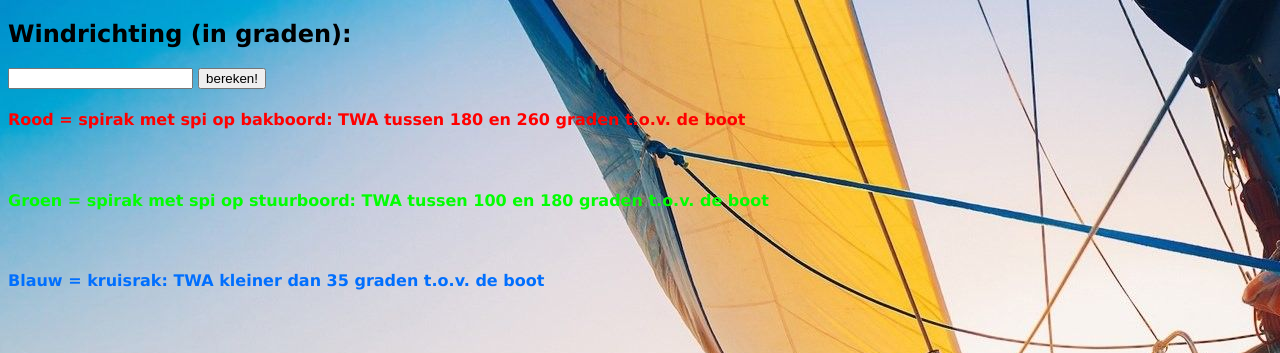
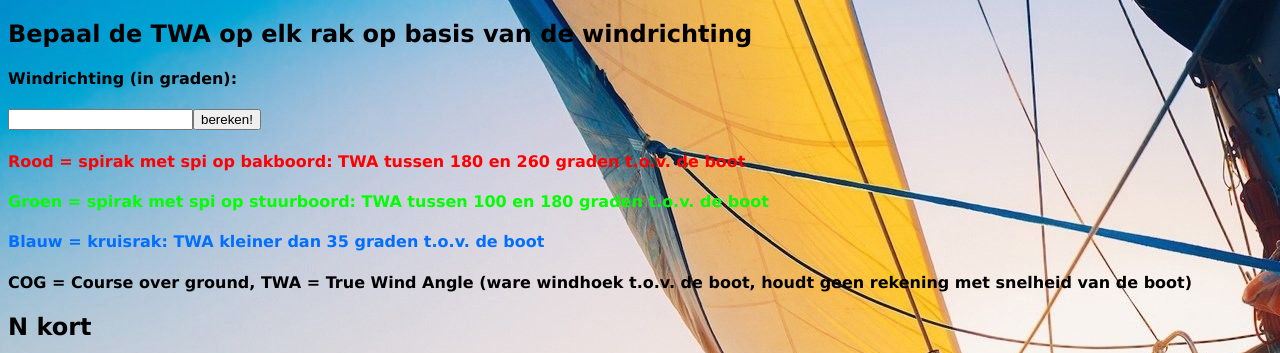
Before and after one commit to eriksnijder/spikant, a Flask app: page / in a window 1280 px wide. Shown: the top 353 px of the page. Run offline with Flask 3, Linux system fonts and the light colour scheme.

Commit message:
beautify

```diff
--- a/templates/table.html
+++ b/templates/table.html
@@ -55,12 +55,11 @@
 </head>
 
 <body>
-  <h2>Windrichting (in graden):</h2>
-  <input type="number" id="inputNumber">
-  <button onclick="addNumber()">bereken!</button>
-  <h4 style="color:red;">Rood = spirak met spi op bakboord: TWA tussen 180 en 260 graden t.o.v. de boot</h4></br>
-  <h4 style="color:#02fe02;">Groen = spirak met spi op stuurboord: TWA tussen 100 en 180 graden t.o.v. de boot</h4></br>
-  <h4 style="color:#016ffe;">Blauw = kruisrak: TWA kleiner dan 35 graden t.o.v. de boot</h4></br>
+  <h2>Bepaal de TWA op elk rak op basis van de windrichting</h2>
+  <h4>Windrichting (in graden):</h4><input type="number" id="inputNumber"><button onclick="addNumber()">bereken!</button>
+  <h4 style="color:red;">Rood = spirak met spi op bakboord: TWA tussen 180 en 260 graden t.o.v. de boot</h4>
+  <h4 style="color:#02fe02;">Groen = spirak met spi op stuurboord: TWA tussen 100 en 180 graden t.o.v. de boot</h4>
+  <h4 style="color:#016ffe;">Blauw = kruisrak: TWA kleiner dan 35 graden t.o.v. de boot</h4>
   <h4>COG = Course over ground, TWA = True Wind Angle (ware windhoek t.o.v. de boot, houdt geen rekening met snelheid van de boot)</h4>
   <h2>N kort</h2>
   <table>
```
